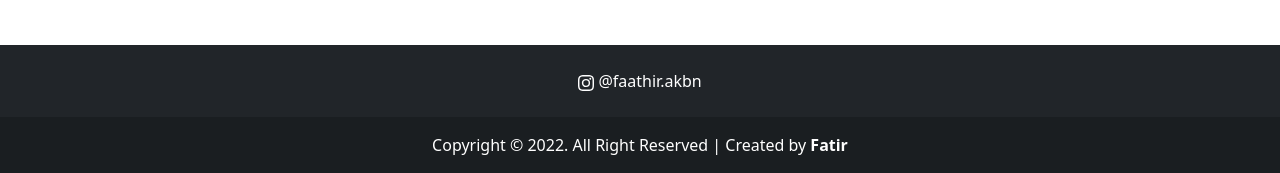
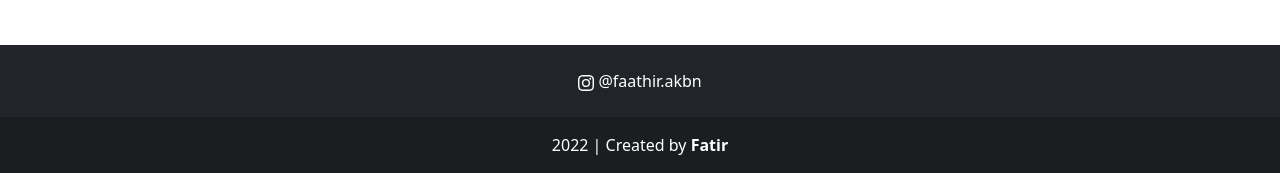
Before and after one commit to KucingProgeammer/Galeri, a plain HTML site: page index.html in a window 1280 px wide. Shown: the part 732-905 px from the top of the page. Drawn offline with nearby package versions, Linux system fonts and the light colour scheme.

Commit message:
Update index.html

```diff
--- a/index.html
+++ b/index.html
@@ -143,7 +143,7 @@
 
       <!-- Copyright -->
       <div class="text-center p-3" style="background-color: rgba(0, 0, 0, 0.2)">
-       Copyright © 2022. All Right Reserved |
+       2022 |
         <span class="text-white" href="https://mdbootstrap.com/">Created by <span style="font-weight: bold">Fatir</span></span>
       </div>
       <!-- Copyright -->
```
